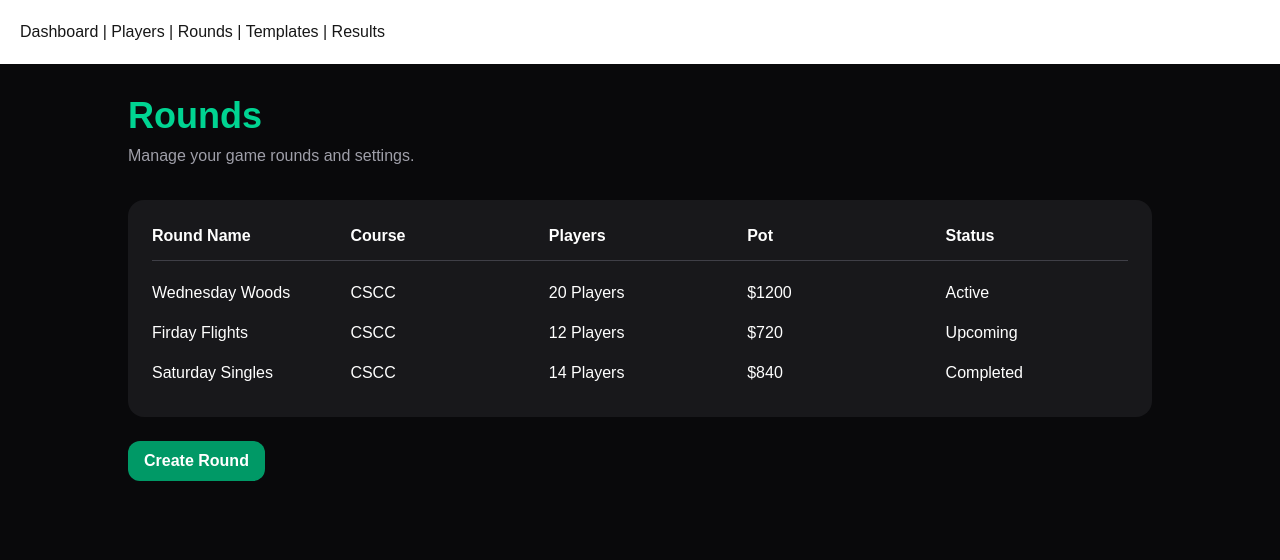
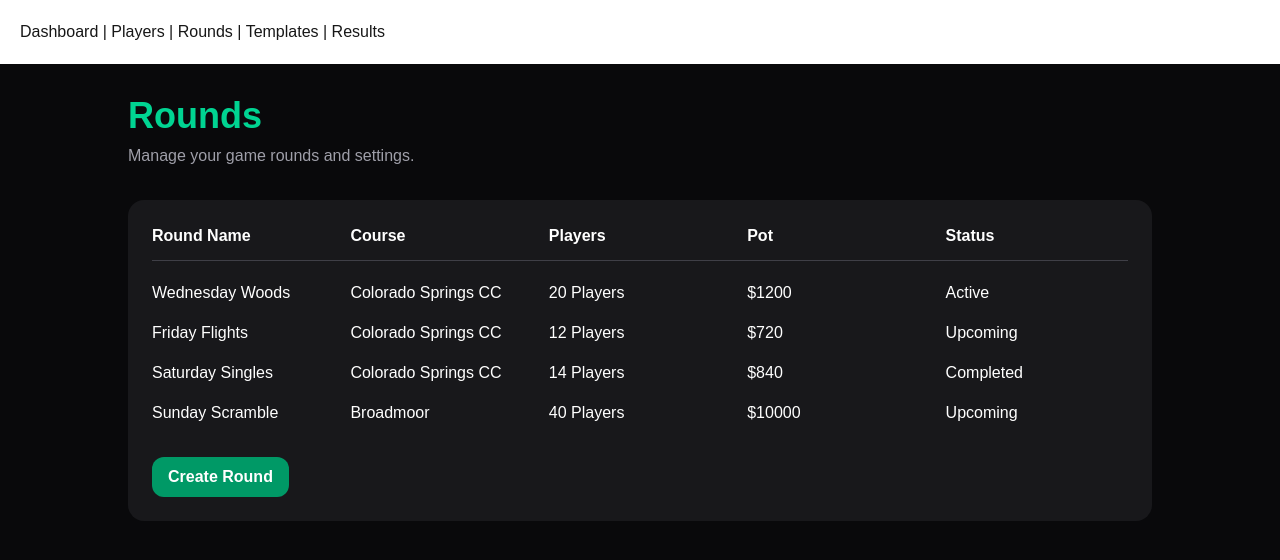
Before and after one commit to Cody-Ayers/club-games, a Next.js app: page /rounds in a window 1280 px wide. Shown: the top 560 px of the page. Built offline with nearby package versions, Linux system fonts and the light colour scheme.

Commit message:
Connect rounds page to shared data

```diff
--- a/src/app/rounds/page.tsx
+++ b/src/app/rounds/page.tsx
@@ -1,3 +1,5 @@
+import { rounds } from "@/data/rounds";
+
 export default function RoundsPage() {
   return (
     <main className="min-h-screen bg-zinc-950 text-white p-8">
@@ -17,35 +19,21 @@ export default function RoundsPage() {
             <div>Status</div>
           </div>
 
-          <div className="grid grid-cols-5 gap-4 py-2">
-            <div>Wednesday Woods</div>
-            <div>CSCC</div>
-            <div>20 Players</div>
-            <div>$1200</div>
-            <div>Active</div>
+          {rounds.map((round) => (
+            <div className="grid grid-cols-5 gap-4 py-2" key={round.id}>
+              <div>{round.name}</div>
+              <div>{round.course}</div>
+              <div>{round.players} Players</div>
+              <div>${round.pot}</div>
+              <div>{round.status}</div>
+            </div>
+          ))}
+
+          <div className="mt-6">
+            <button className="bg-emerald-600 hover:bg-emerald-500 px-4 py-2 rounded-xl font-semibold">
+              Create Round
+            </button>
           </div>
-
-          <div className="grid grid-cols-5  gap-4 py-2">
-            <div>Firday Flights</div>
-            <div>CSCC</div>
-            <div>12 Players</div>
-            <div>$720</div>
-            <div>Upcoming</div>
-          </div>
-
-          <div className="grid grid-cols-5 gap-4 py-2">
-            <div>Saturday Singles</div>
-            <div>CSCC</div>
-            <div>14 Players</div>
-            <div>$840</div>
-            <div>Completed</div>
-          </div>
-        </div>
-
-        <div className="mt-6">
-          <button className="bg-emerald-600 hover:bg-emerald-500 px-4 py-2 rounded-xl font-semibold">
-            Create Round
-          </button>
         </div>
       </div>
     </main>
--- a/src/data/rounds.ts
+++ b/src/data/rounds.ts
@@ -0,0 +1,37 @@
+export const rounds = [
+    {
+        id: 1,
+        name: "Wednesday Woods",
+        course: "Colorado Springs CC",
+        players: 20,
+        pot: 1200,
+        status: "Active",
+    },
+
+    {
+        id: 2,
+        name: "Friday Flights",
+        course: "Colorado Springs CC",
+        players: 12,
+        pot: 720,
+        status: "Upcoming",
+    },
+
+    {
+        id: 3,
+        name: "Saturday Singles",
+        course: "Colorado Springs CC",
+        players: 14,
+        pot: 840,
+        status: "Completed",
+    },
+
+    {
+        id: 4,
+        name: "Sunday Scramble",
+        course: "Broadmoor",
+        players: 40,
+        pot: 10000,
+        status: "Upcoming",
+    },
+];
```
